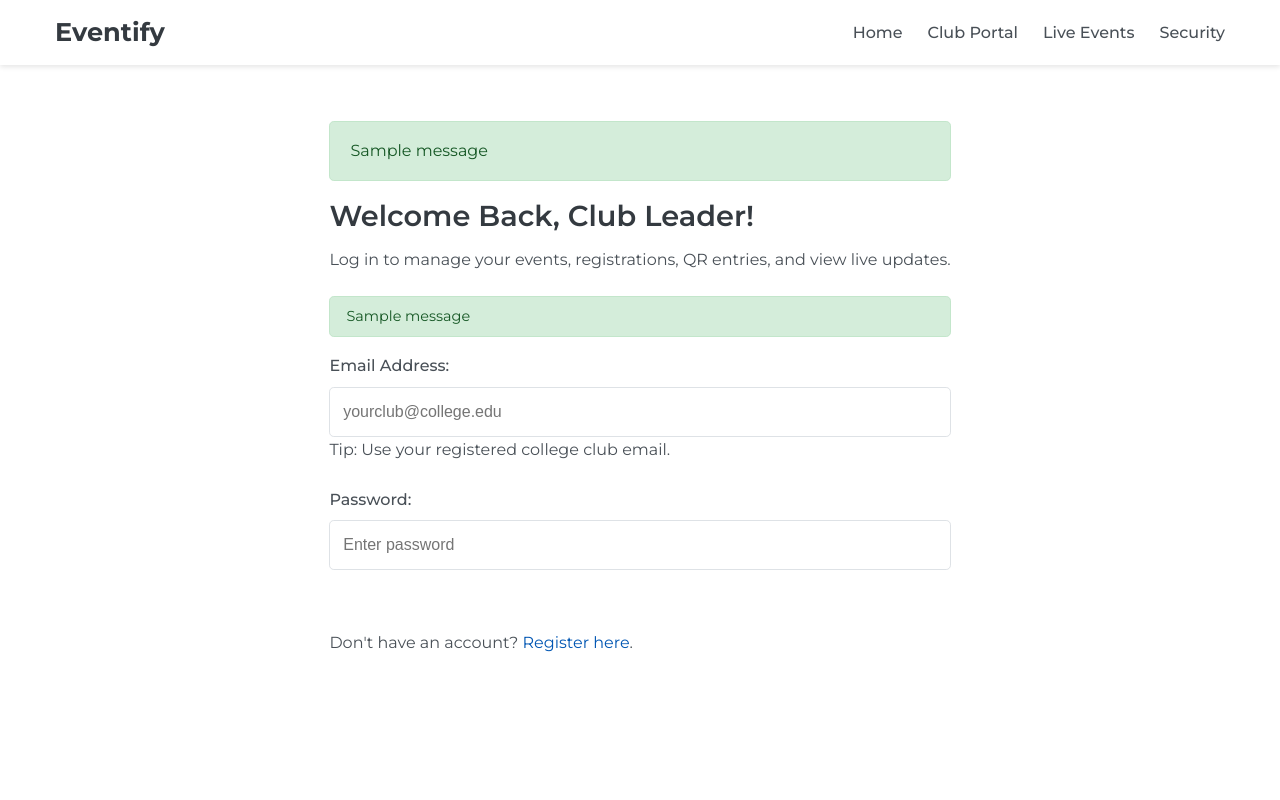
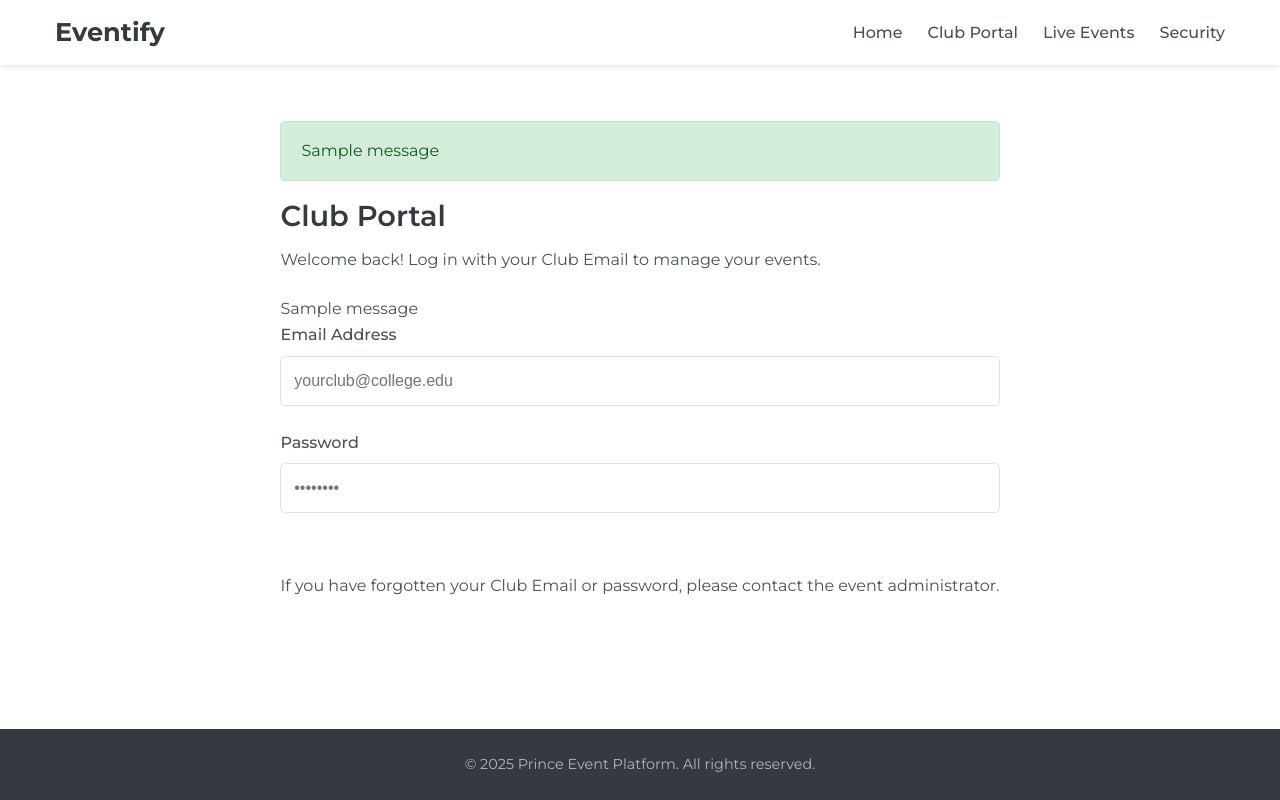
Before and after one commit to Geet-Prince/direct-download-eventify, a Flask app: page /club/login in a window 1280 px wide. Run offline with Flask 2, Linux system fonts and the light colour scheme; one stand-in notice (Sample message) is shown; some libraries are stand-ins or nearby versions.

Commit message:
Update club_login.html

```diff
--- a/templates/club_login.html
+++ b/templates/club_login.html
@@ -1,153 +1,227 @@
-{% extends "layout.html" %}
-
-{# Remove the standard container padding for this specific page in layout if possible,
-   or override it here for a full-width background effect.
-   We'll handle width with internal containers. #}
+{% extends "layout.html" %} {# Or base.html, whatever your main layout file is named #}
 
 {% block title %}
     Club Portal Login - Dionysus
 {% endblock %}
 
-{# Add specific styles for this page, can also go in main CSS but keeps it specific #}
-{% block styles %}
+{% block head_styles %}
 <style>
-    /* Make main take full height for background effect */
-    .login-page-main {
-        flex-grow: 1;
-        display: flex;
-        align-items: center; /* Vertically center login card */
-        justify-content: center; /* Horizontally center */
-        padding: 2rem 15px; /* Add some padding */
-        /* Option 1: Gradient Background */
-        background: linear-gradient(135deg, #6e45e2 0%, #88d3ce 100%); /* Example Purple/Teal */
-        /* Option 2: Blurred Image Background (use if image exists) */
-        /* background: url("{{ url_for('static', filename='img/login-background.jpg') }}") no-repeat center center / cover; */
-        /* background-blend-mode: overlay; /* Add overlay color if needed */
-        /* background-color: rgba(0, 0, 0, 0.3); /* Example dark overlay */
+    /* --- Login Page Specific Styles --- */
+    html, body {
+        margin: 0;
+        padding: 0;
+        height: 100%;
     }
 
-    /* Glassmorphism Card */
+    body.theme-dionysus.login-active-page {
+        display: flex;
+        flex-direction: column;
+        background: linear-gradient(135deg, #6a1b9a 0%, #8e24aa 30%, #ab47bc 70%, #ce93d8 100%);
+    }
+
+    .site-main.login-page-container {
+        flex-grow: 1;
+        padding: 0;
+        display: flex;
+        align-items: center;
+        justify-content: center;
+        width: 100%;
+        overflow-y: auto;
+    }
+
+    body.login-active-page .site-header,
+    body.login-active-page .site-footer {
+        display: none !important;
+    }
+
+    .login-card-wrapper {
+        padding: 20px;
+        display: flex;
+        justify-content: center;
+        align-items: center;
+        width: 100%;
+    }
+
     .login-card {
-        background: rgba(255, 255, 255, 0.15); /* Semi-transparent white */
-        backdrop-filter: blur(15px); /* The blur effect */
-        -webkit-backdrop-filter: blur(15px); /* Safari */
-        border-radius: 15px;
-        border: 1px solid rgba(255, 255, 255, 0.2);
+        background: rgba(255, 255, 255, 0.1);
+        backdrop-filter: blur(10px);
+        -webkit-backdrop-filter: blur(10px);
+        border-radius: 20px;
+        border: 1px solid rgba(255, 255, 255, 0.18);
         padding: 2.5rem 3rem;
-        max-width: 450px; /* Limit card width */
+        max-width: 480px;
         width: 100%;
-        box-shadow: 0 8px 32px 0 rgba(31, 38, 135, 0.37); /* Subtle shadow */
+        box-shadow: 0 10px 35px rgba(0, 0, 0, 0.2);
         text-align: center;
-        color: #fff; /* Default text color inside card */
+        color: #ffffff;
+        margin: 1rem 0;
     }
 
     .login-card h2 {
-        color: #fff; /* White heading */
-        margin-bottom: 0.5rem;
+        font-family: 'Poppins', sans-serif;
         font-weight: 700;
-        font-size: 1.8rem;
+        font-size: 2.2rem;
+        margin-bottom: 0.75rem;
+        color: #fff;
+        letter-spacing: 0.5px;
+    }
+    .login-card h2 .fa-shield-alt {
+        margin-right: 10px;
+        opacity: 0.8;
     }
 
     .login-card .subtext {
-        color: rgba(255, 255, 255, 0.8); /* Slightly transparent white */
-        margin-bottom: 2rem;
-        font-size: 0.95rem;
+        font-family: 'Poppins', sans-serif;
+        color: rgba(255, 255, 255, 0.85);
+        margin-bottom: 2.5rem;
+        font-size: 1rem;
+        line-height: 1.6;
     }
 
-    /* Style form elements within the card */
-     .login-card .form-group label {
-        color: rgba(255, 255, 255, 0.9); /* Brighter label text */
-        text-align: left; /* Align labels left */
+    .login-card .form-group {
+        margin-bottom: 1.75rem;
+        text-align: left;
+        position: relative;
+    }
+
+    .login-card .form-group label {
+        display: block;
+        font-family: 'Poppins', sans-serif;
         font-weight: 500;
+        margin-bottom: 0.5rem;
+        color: rgba(255, 255, 255, 0.9);
+        font-size: 0.9rem;
+    }
+
+    .login-card .form-group .input-icon {
+        position: absolute;
+        left: 15px;
+        top: calc(50% + 10px);
+        transform: translateY(-50%);
+        color: rgba(255, 255, 255, 0.6);
+        font-size: 1.1em;
+        pointer-events: none;
     }
 
     .login-card .form-group input[type="email"],
     .login-card .form-group input[type="password"] {
-        background: rgba(255, 255, 255, 0.2); /* Input background */
-        border: 1px solid rgba(255, 255, 255, 0.3);
-        color: #fff; /* Input text color */
-        padding: 0.8rem 1rem;
-    }
-     /* Placeholder text color */
-    .login-card .form-group input::placeholder {
-        color: rgba(255, 255, 255, 0.7);
-        opacity: 1; /* Override browser default */
-    }
-     /* Optional: Style focus state */
-    .login-card .form-group input:focus {
-        background: rgba(255, 255, 255, 0.3);
-        border-color: rgba(255, 255, 255, 0.5);
-        box-shadow: 0 0 0 0.2rem rgba(255, 255, 255, 0.25); /* Focus glow */
+        width: 100%;
+        padding: 1rem 1rem 1rem 3rem;
+        background: rgba(255, 255, 255, 0.15);
+        border: 1px solid rgba(255, 255, 255, 0.25);
+        border-radius: 10px;
+        color: #fff;
+        font-family: 'Poppins', sans-serif;
+        font-size: 1rem;
+        transition: background-color 0.3s, border-color 0.3s, box-shadow 0.3s;
+        box-sizing: border-box;
     }
 
-    /* Login Button Style */
-    .login-card .btn-login {
-        background-color: var(--accent-color); /* Use accent color */
-        border: none;
-        color: var(--dark-color); /* Dark text on yellow */
-        padding: 0.8rem;
-        font-size: 1.1rem;
-        font-weight: bold;
-        width: 100%;
-        margin-top: 1rem; /* Space above button */
-        transition: background-color 0.2s ease, transform 0.1s ease;
-    }
-    .login-card .btn-login:hover {
-         background-color: #ffca2c; /* Slightly lighter accent */
-         transform: translateY(-2px);
-         box-shadow: 0 4px 15px rgba(0,0,0,0.2);
+    .login-card .form-group input::placeholder {
+        color: rgba(255, 255, 255, 0.6);
+        opacity: 1;
     }
 
-    /* Register Link Style */
-    .login-card .register-link {
-        margin-top: 1.5rem;
-        font-size: 0.9rem;
+    .login-card .form-group input:focus {
+        background: rgba(255, 255, 255, 0.25);
+        border-color: var(--dionysus-accent, #ffd700);
+        outline: none;
+        box-shadow: 0 0 0 3px rgba(255, 215, 0, 0.3);
     }
-    .login-card .register-link a {
-        color: var(--accent-color); /* Use accent color for link */
-        font-weight: bold;
-        text-decoration: underline;
-    }
-    .login-card .register-link a:hover {
-        color: #fff; /* White on hover */
+    .login-card .form-group input:focus ~ .input-icon {
+        color: var(--dionysus-accent, #ffd700);
     }
 
-     /* Tip text styling (example) */
-    .input-tip {
-        font-size: 0.8em;
-        color: rgba(255, 255, 255, 0.7);
-        text-align: left;
-        margin-top: -0.8rem; /* Adjust positioning below input */
-        margin-bottom: 1rem;
-        padding-left: 0.2rem;
+    .login-card .btn-login {
+        width: 100%;
+        padding: 0.9rem 1.5rem;
+        font-family: 'Poppins', sans-serif;
+        font-weight: 600;
+        font-size: 1.1rem;
+        border-radius: 10px;
+        border: none;
+        cursor: pointer;
+        transition: background-color 0.2s ease-in-out, transform 0.1s ease, box-shadow 0.2s ease;
+        margin-top: 1rem;
+        background-color: var(--dionysus-accent, #ffd700);
+        color: var(--dionysus-purple-dark, #4a0e6c);
+        text-transform: uppercase;
+        letter-spacing: 0.5px;
     }
 
-    /* Adjust Layout wrapper if removing standard container padding */
-     {# Remove container class from main if you want full width BG #}
-     {# Or keep it and apply BG to body or a specific wrapper div #}
-    body {
-        {# Apply BG here instead of .login-page-main if nav/footer shouldn't overlay it #}
+    .login-card .btn-login:hover {
+        background-color: #ffc400;
+        transform: translateY(-2px);
+        box-shadow: 0 6px 20px rgba(0, 0, 0, 0.25);
+    }
+    .login-card .btn-login:active {
+        transform: translateY(0px);
+        box-shadow: 0 3px 10px rgba(0, 0, 0, 0.2);
     }
 
+    .login-card .info-text {
+        margin-top: 2rem;
+        font-family: 'Poppins', sans-serif;
+        font-size: 0.95rem;
+        color: rgba(255, 255, 255, 0.8);
+    }
 
+    .flashes-login {
+        margin-bottom: 1.5rem;
+        width: 100%;
+    }
+    .flashes-login .flash-message {
+        padding: 0.75rem 1rem;
+        border-radius: 8px;
+        font-size: 0.9rem;
+        text-align: left;
+        color: #fff;
+        background-color: rgba(0,0,0,0.2);
+        border: 1px solid rgba(255,255,255,0.2);
+        display: flex;
+        align-items: center;
+    }
+    .flashes-login .flash-message.flash-success {
+        background-color: rgba(40, 167, 69, 0.6);
+        border-color: rgba(40, 167, 69, 0.9);
+    }
+    .flashes-login .flash-message.flash-danger,
+    .flashes-login .flash-message.flash-error {
+        background-color: rgba(220, 53, 69, 0.6);
+        border-color: rgba(220, 53, 69, 0.9);
+    }
+    .flashes-login .flash-message.flash-warning {
+        background-color: rgba(255, 193, 7, 0.6);
+        border-color: rgba(255, 193, 7, 0.9);
+        color: #333;
+    }
+     .flashes-login .flash-message.flash-info {
+        background-color: rgba(23, 162, 184, 0.6);
+        border-color: rgba(23, 162, 184, 0.9);
+    }
+    .flashes-login .flash-message .flash-icon {
+        margin-right: 0.75em;
+        font-size: 1.2em;
+    }
 </style>
 {% endblock %}
 
 
 {% block content %}
-{# Add a wrapper with specific class to target with CSS #}
-<div class="login-page-main">
+<div class="login-card-wrapper">
     <div class="login-card">
-        <h2>Welcome Back, Club Leader!</h2>
-        <p class="subtext">Log in to manage your events, registrations, QR entries, and view live updates.</p>
+        <h2><i class="fas fa-shield-alt"></i> Club Portal</h2>
+        <p class="subtext">Welcome back! Log in with your Club Email to manage your events.</p>
 
-        {# Flash messages specific for login page, positioned inside card #}
         {% with messages = get_flashed_messages(with_categories=true) %}
             {% if messages %}
                 <div class="flashes flashes-login">
                 {% for category, message in messages %}
-                    {# Adapt alert styling if needed for glass card #}
-                    <div class="alert alert-sm alert-{{ category or 'info' }}">{{ message }}</div>
+                    {% set alert_category = category|default('info')|replace('error', 'danger') %}
+                    <div class="flash-message flash-{{ alert_category }}">
+                        <i class="flash-icon fas {% if alert_category == 'success' %}fa-check-circle{% elif alert_category == 'danger' %}fa-exclamation-triangle{% elif alert_category == 'warning' %}fa-exclamation-circle{% else %}fa-info-circle{% endif %}"></i>
+                        <span>{{ message }}</span>
+                    </div>
                 {% endfor %}
                 </div>
             {% endif %}
@@ -155,31 +229,40 @@
 
         <form method="POST" action="{{ url_for('club_login') }}">
             <div class="form-group">
-                <label for="email">Email Address:</label>
-                <input type="email" id="email" name="email" placeholder="yourclub@college.edu" required>
-                 <p class="input-tip">Tip: Use your registered college club email.</p>
+                <label for="email">Email Address</label>
+                <input type="email" id="email" name="email" placeholder="yourclub@college.edu" required
+                       value="{{ request.form.email if request and request.form else '' }}">
+                <i class="fas fa-envelope input-icon"></i>
             </div>
             <div class="form-group">
-                <label for="password">Password:</label>
-                <input type="password" id="password" name="password" placeholder="Enter password" required>
-                 {# Add password toggle JS later if desired #}
+                <label for="password">Password</label>
+                <input type="password" id="password" name="password" placeholder="••••••••" required>
+                <i class="fas fa-lock input-icon"></i>
             </div>
-            <button type="submit" class="btn btn-login">Login</button>
+            <button type="submit" class="btn btn-login">Log In</button>
         </form>
 
-        <p class="register-link">
-            Don't have an account? <a href="{{ url_for('club_register') }}">Register here</a>.
+        <p class="info-text">
+            If you have forgotten your Club Email or password, please contact the event administrator.
         </p>
-         {# Optional: Forgot Password Link #}
-         {# <p class="forgot-password-link"><a href="#">Forgot Password?</a></p> #}
     </div>
+</div>
+{% endblock %}
 
-    {# Optional Split Screen Element (for feature showcase - basic text example) #}
-    {# <div class="feature-showcase"> #}
-    {#    <h3>Unlock Powerful Tools</h3> <p>QR Scanning | Live Analytics | Easy Publishing</p> ... #}
-    {# </div> #}
-</div>
-
-{# Hide standard footer if login page has its own distinct BG/layout #}
-<style> footer { display: none; } </style>
+{% block scripts %}
+{{ super() if super }}
+<script>
+    document.addEventListener('DOMContentLoaded', function() {
+        if (!document.body.classList.contains('theme-dionysus')) {
+            // document.body.classList.add('theme-dionysus'); // Manage theme class via layout if preferred
+        }
+        document.body.classList.add('login-active-page');
+        const mainElement = document.querySelector('.site-main') || document.querySelector('main');
+        if (mainElement) {
+            mainElement.classList.add('login-page-container');
+        } else {
+            console.warn('Main content element (.site-main or main) not found in layout.html. Login page centering might be affected.');
+        }
+    });
+</script>
 {% endblock %}
```
